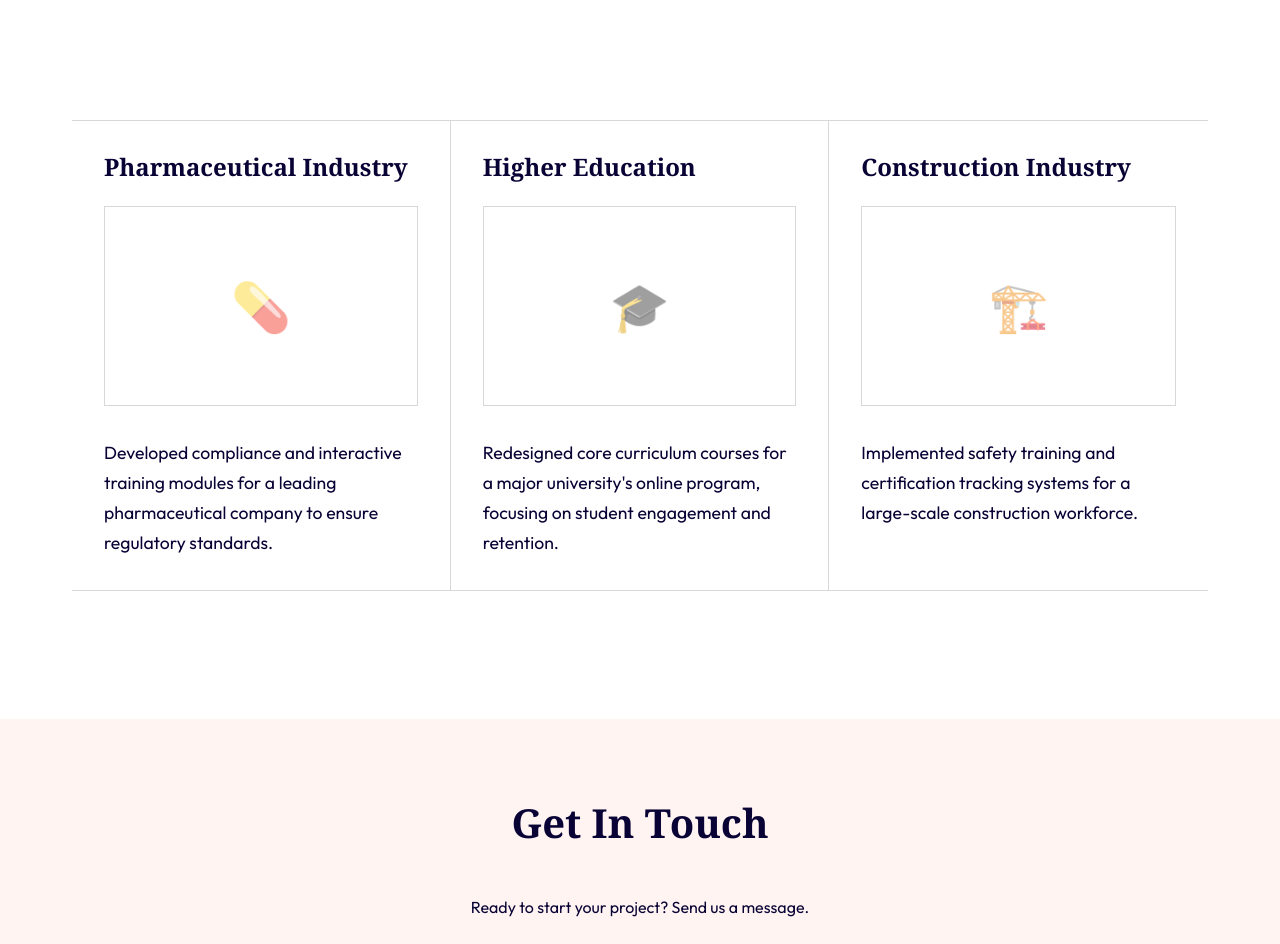
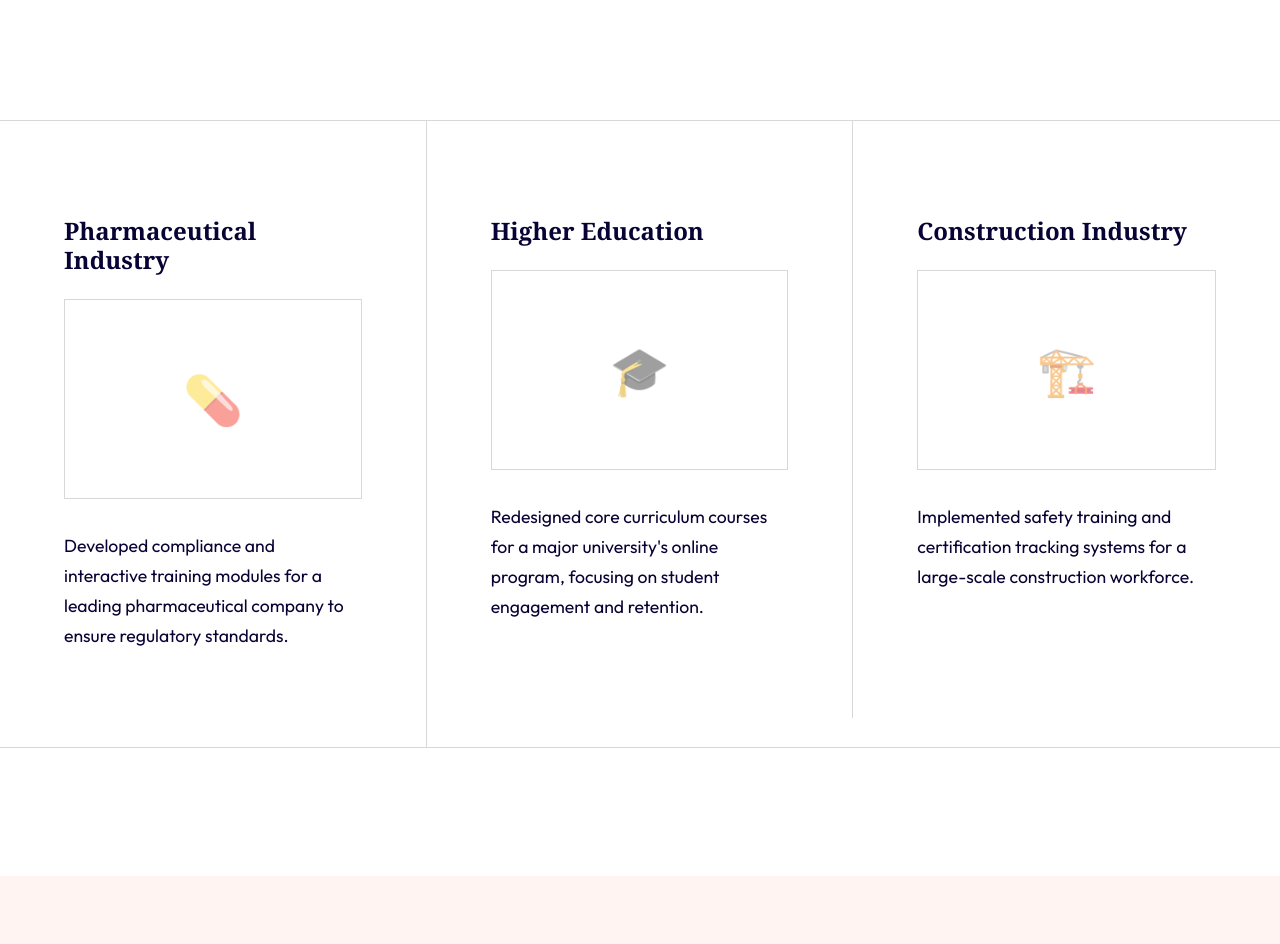
Before and after one commit to salhosny/manara-website, a plain HTML site: page index.html in a window 1280 px wide. Shown: the part 1980-2924 px from the top of the page. Drawn offline with Linux system fonts and the light colour scheme.

Commit message:
wider grid box

```diff
--- a/styles.css
+++ b/styles.css
@@ -392,7 +392,8 @@ header.scrolled {
 .project-col {
     /* Removed border, making it clean columns like Audacy */
     border: none;
-    padding: 2rem;
+    padding: 6rem 4rem;
+    /* Increased padding for taller/wider feel */
     text-align: left;
     transition: all 0.3s ease;
     cursor: auto;
```
Also changed, not shown: index.html (+2 -2 lines).
